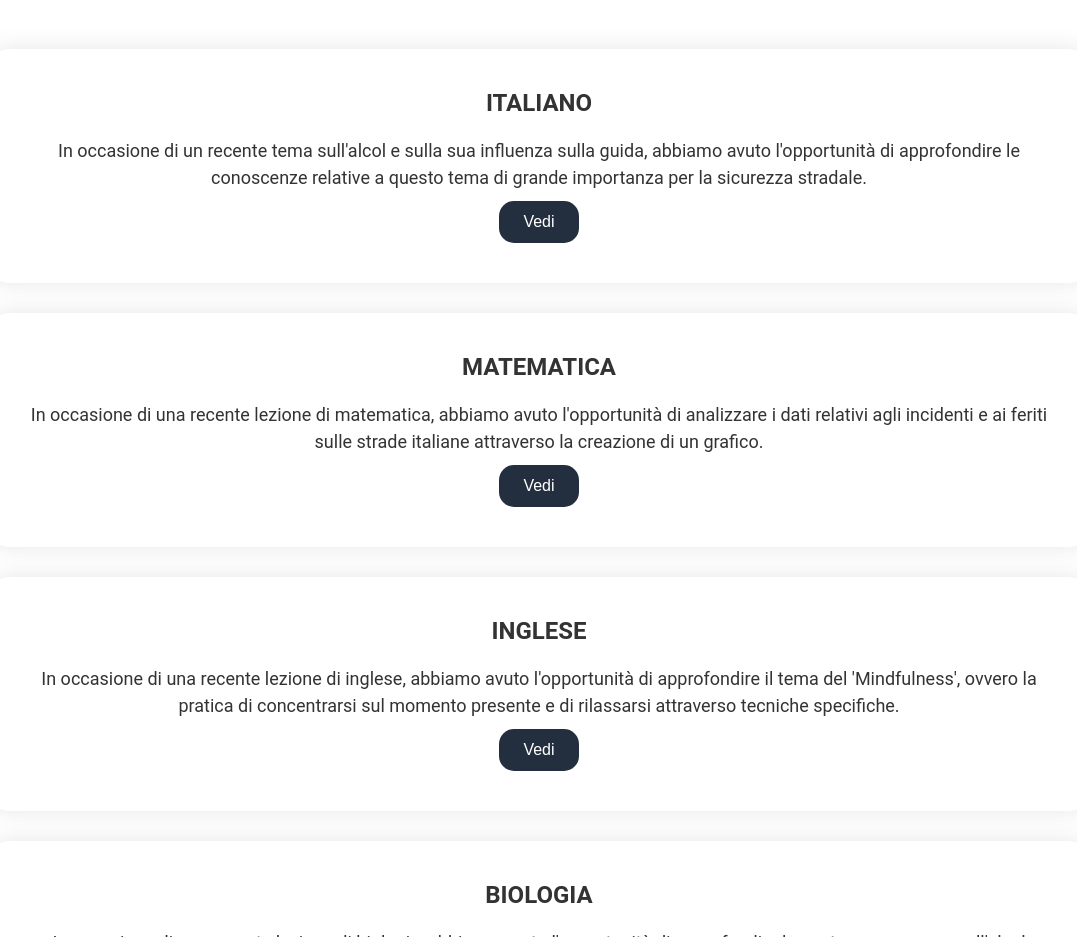
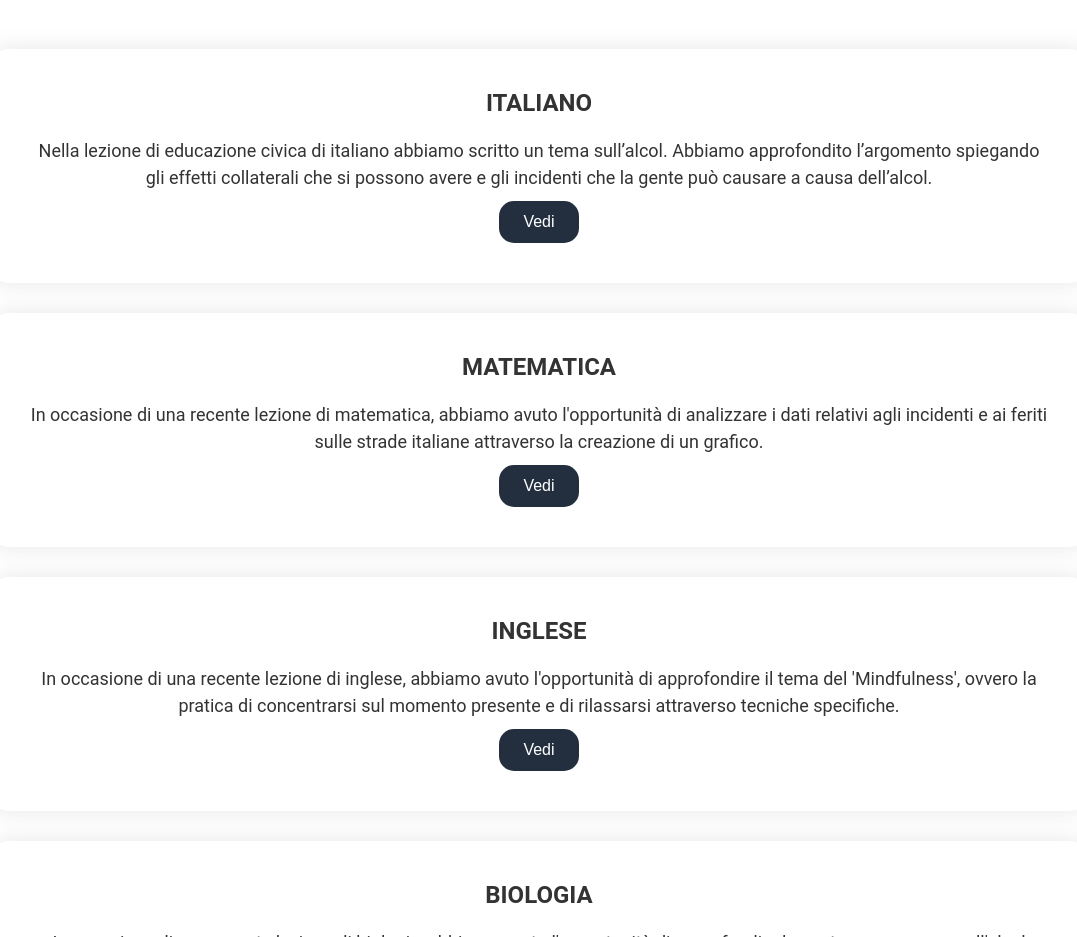
Before and after one commit to Gabry-1/educazionestradale, a plain HTML site: page index.html in a window 1280 px wide. Shown: the part 1120-2057 px from the top of the page, without its empty margins (101-1178 px from the left). Drawn offline with Linux system fonts and the light colour scheme.

Commit message:
Update index.html

```diff
--- a/index.html
+++ b/index.html
@@ -43,7 +43,7 @@
             <!-- Blocco 1 -->
             <div class="blocchi">
               <h3>ITALIANO</h3>
-              <p>In occasione di un recente tema sull'alcol e sulla sua influenza sulla guida, abbiamo avuto l'opportunità di approfondire le conoscenze relative a questo tema di grande importanza per la sicurezza stradale.</p>
+              <p>Nella lezione di educazione civica di italiano abbiamo scritto un tema sull’alcol. Abbiamo approfondito l’argomento spiegando gli effetti collaterali che si possono avere e gli incidenti che la gente può causare a causa dell’alcol.</p>
               <a href="pagine/italiano/italiano.html">
                 <button>Vedi</button>
               </a>
```
